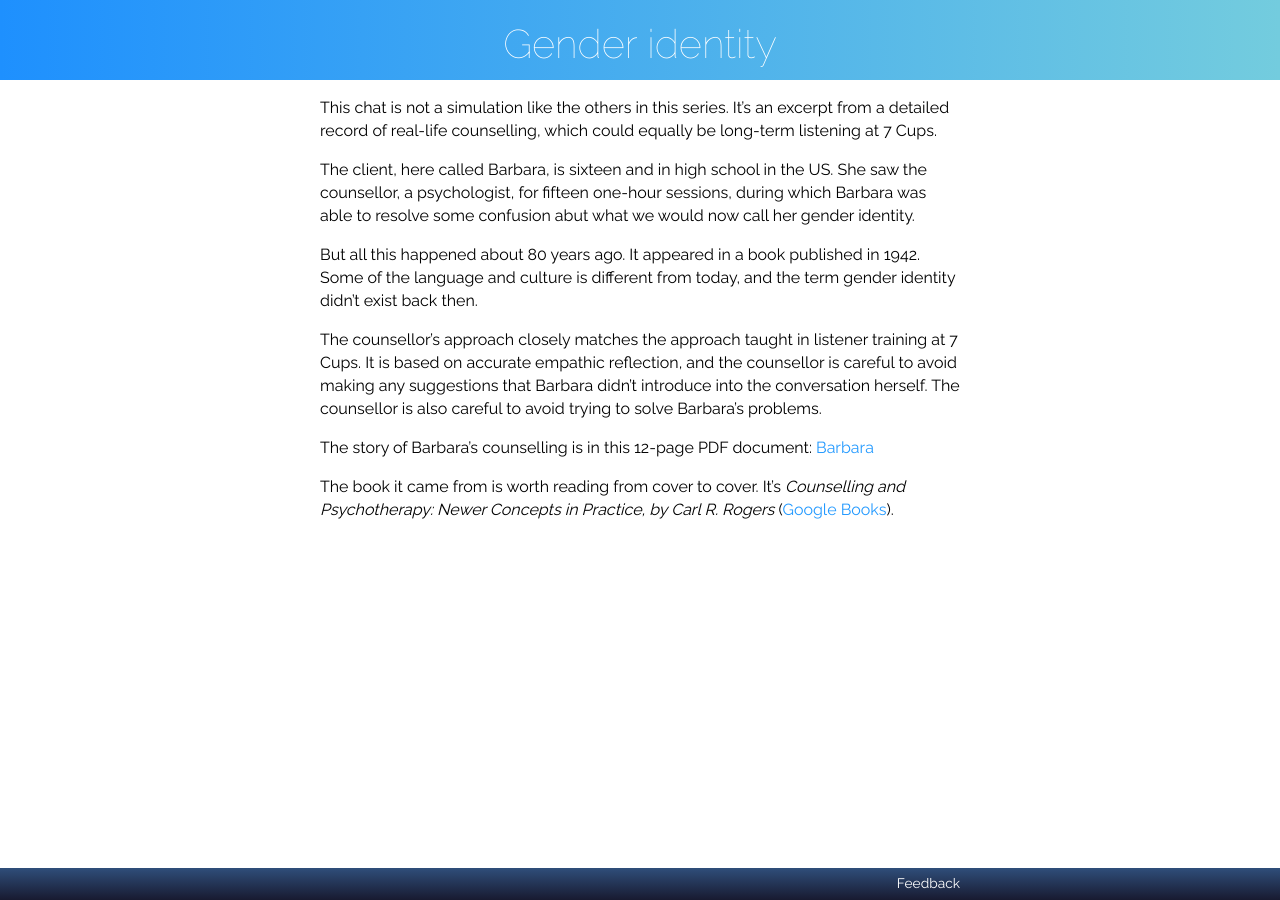
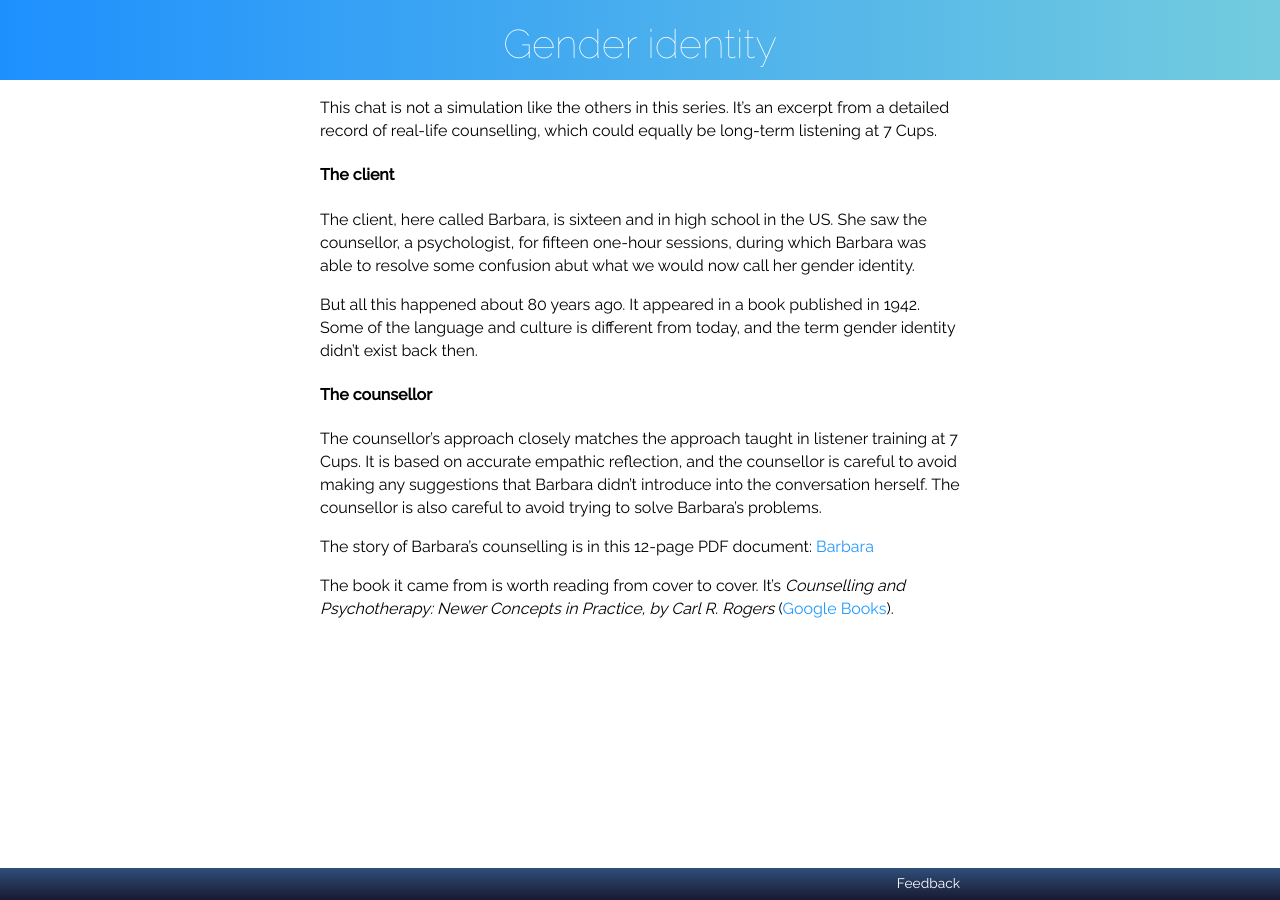
Before and after one commit to RarelyCharlie/rarelycharlie.github.io, a Jekyll site: the page built from _chat/chat10.md, in a window 1280 px wide. Built offline with Jekyll 4.4.1, drawn with Linux system fonts in a browser that asks for light colours.

Commit message:
add headings

```diff
--- a/_chat/chat10.md
+++ b/_chat/chat10.md
@@ -7,12 +7,16 @@ feedback: https://www.7cups.com/@RarelyCharlie
 This chat is not a simulation like the others in this series. It's an excerpt from a detailed record of real-life counselling,
 which could equally be long-term listening at 7 Cups.
 
+#### The client
+
 The client, here called Barbara, is sixteen and in high school in the US. She saw the counsellor, a psychologist, for
 fifteen one-hour sessions, during which Barbara was able to resolve some confusion abut what we would now call her gender
 identity.
 
 But all this happened about 80 years ago. It appeared in a book published in 1942. Some of the language and
 culture is different from today, and the term gender identity didn't exist back then.
+
+#### The counsellor
 
 The counsellor's approach closely matches the approach taught in listener training at 7 Cups. It is based on accurate empathic
 reflection, and the counsellor is careful to avoid making any suggestions that Barbara didn't introduce into the
```
